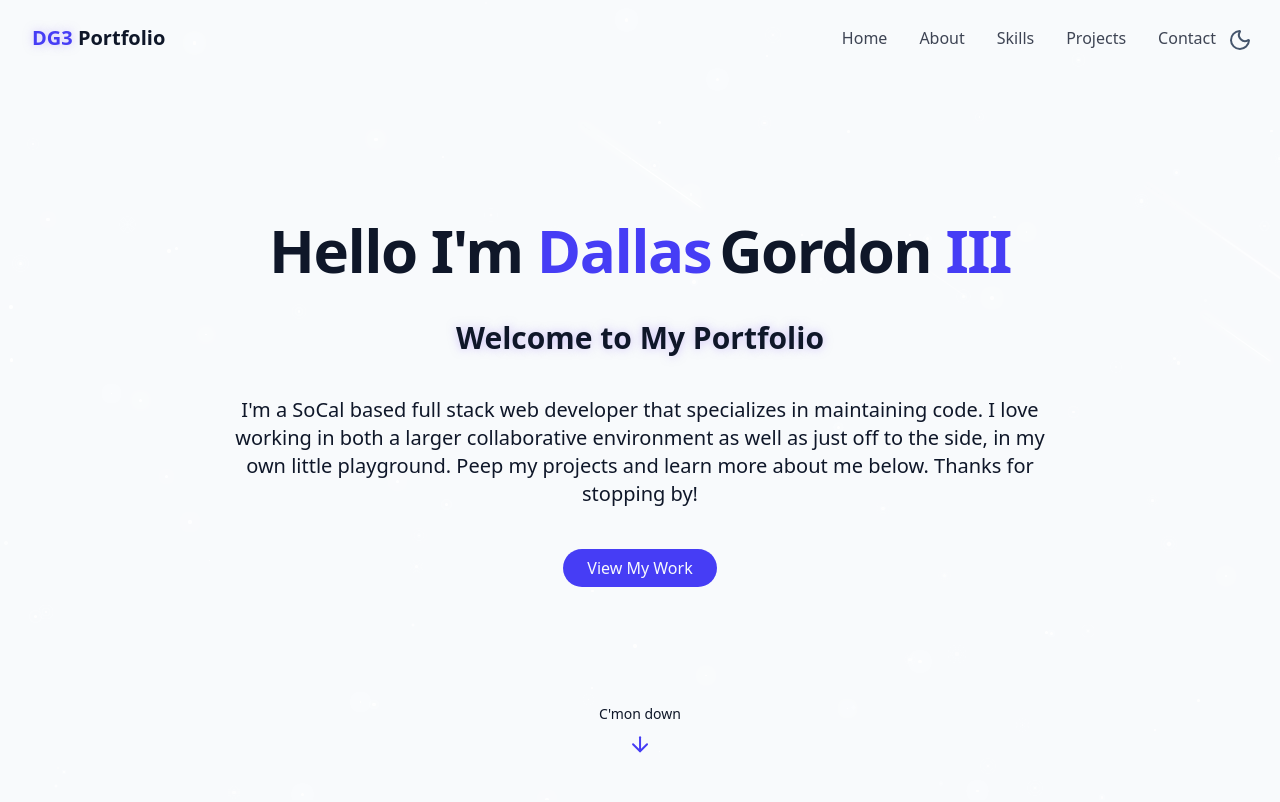
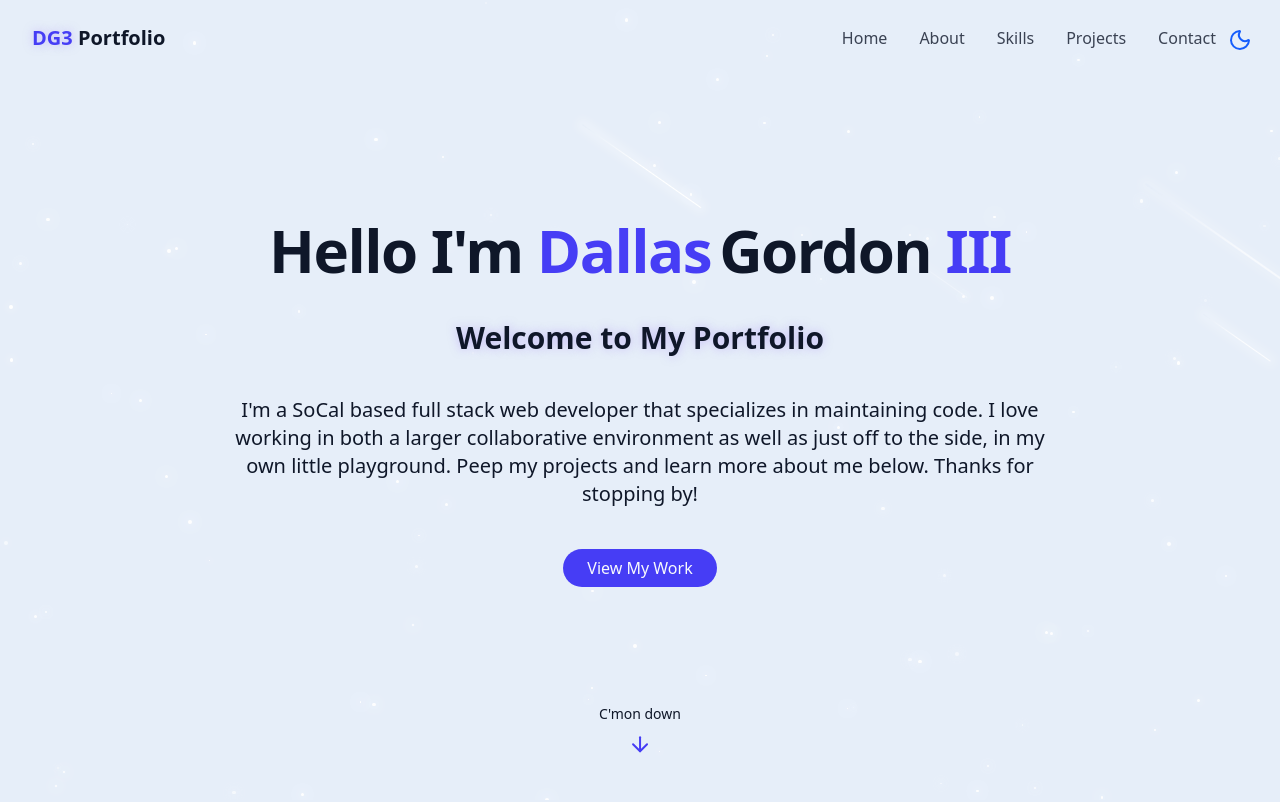
Before and after one commit to tkdguy85/my-portfolio, a React (Vite) app: page / in a window 1280 px wide. Shown: the top 802 px of the page. Built offline with nearby package versions, Linux system fonts and the light colour scheme.

Commit message:
Daytime theme temp update

```diff
--- a/src/components/ThemeToggle.jsx
+++ b/src/components/ThemeToggle.jsx
@@ -34,7 +34,7 @@ export const ThemeToggle = () => {
       isDarkMode ? (
         <Sun className='h-6 w-6 text-yellow-300' />
       ) : (
-        <Moon className='h-6 w-6 text-slate-600' />
+        <Moon className='h-6 w-6 text-blue-600' />
       )
     }</button>
   )
--- a/src/index.css
+++ b/src/index.css
@@ -71,7 +71,7 @@
   /* TODO - Convert these to RGB or HEX */
   /* Base Scheme */
   :root {
-    --background: 210 40% 98%;
+    --background: 214, 64%, 94%;
     --foreground: 222 47% 11%;
     --card: 0 20% 100%;
     --border: 214 32% 91%;
```
